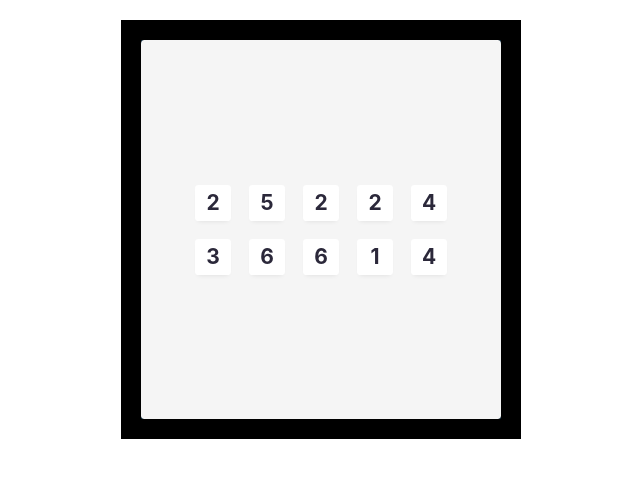
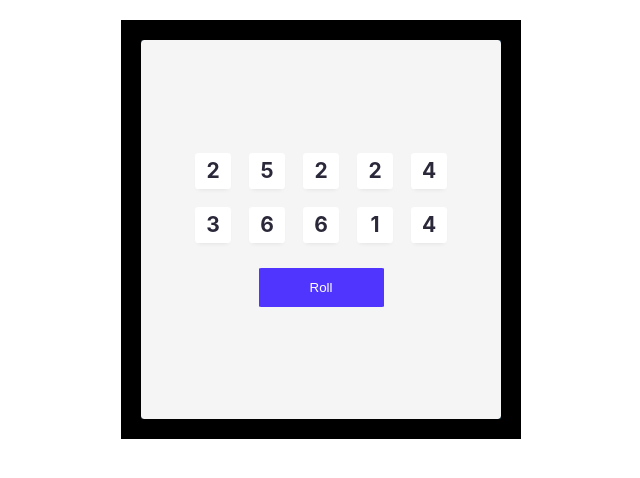
Before and after one commit to davide2894/react-course-tenzies-game, a React (Create React App) app: page / in a window 1280 px wide. Shown: the top 478 px of the page, without its empty margins (319-959 px from the left). Built offline with nearby package versions, Linux system fonts and the light colour scheme.

Commit message:
feat: add roll button to roll dice on click

```diff
--- a/src/_shared.scss
+++ b/src/_shared.scss
@@ -12,3 +12,4 @@
 $wild-sand: #F5F5F5;
 $steel-gray: #2B283A;
 $white: #FFFFFF;
+$electric-violet: #5035FF;
--- a/src/components/app/App.jsx
+++ b/src/components/app/App.jsx
@@ -5,15 +5,12 @@
 
 function App() {
 /**
- * Challenge:
+ * Challenge: Create a `Roll Dice` button that will re-roll
+ * all 10 dice
  *
- * Create state to hold our array of numbers. (Initialize
- * the state by calling our `allNewDice` function so it
- * loads all new dice as soon as the app loads)
- *
- * Map over the state numbers array to generate our array
- * of Die elements and render those in place of our
- * manually-written 10 Die elements.
+ * Clicking the button should generate a new array of numbers
+ * and set the `dice` state to that new array (thus re-rendering
+ * the array to the page)
  */
   const [dice, setDice] = useState(allNewDice());
 
@@ -27,12 +24,17 @@
 
   const diceElements = dice.map(die => <Die key={nanoid()} value={die}/>);
 
+  function rollDice(){
+    setDice(allNewDice());
+  }
+
   return (
     <div className="app">
       <main>
         <div className="dices">
           {diceElements}
         </div>
+        <button className="rollButton" onClick={rollDice}>Roll</button>
       </main>
     </div>
   );
--- a/src/components/app/App.scss
+++ b/src/components/app/App.scss
@@ -28,3 +28,18 @@
   grid-template-columns: repeat(5, 36px);
   grid-gap: 18px;
 }
+
+.rollButton {
+  background-color: $electric-violet;
+  color: $white;
+  margin-top: 25px;
+  padding: 10px;
+  width: 125px;
+  border-radius: 2%;
+  border-color: transparent;
+  cursor: pointer;
+
+  &:active {
+    opacity: 0.9;
+  }
+}
```
